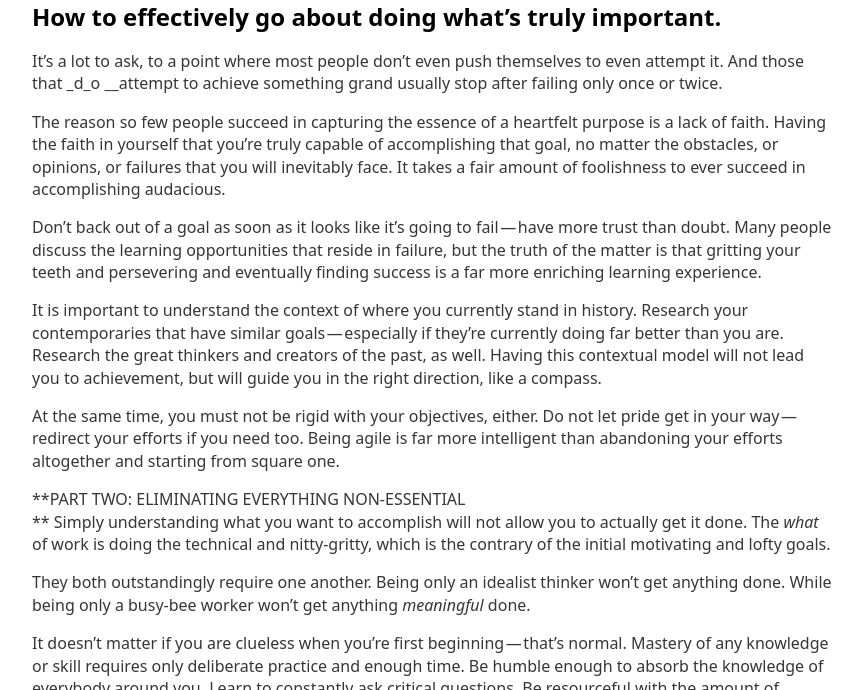
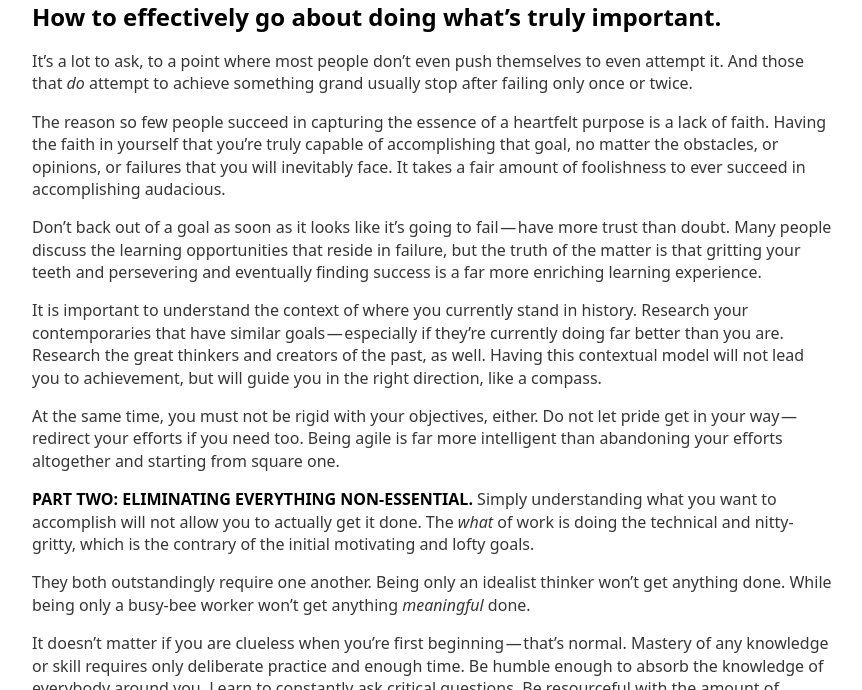
Before and after one commit to brennanbrown/watery, a Jekyll site: the page built from _posts/example_posts/2020-10-25-the-duality-of-purpose-and-work.md, in a window 1280 px wide and 900 px high, scrolled down 643 px, cut to the strip 210-900 px from the top of the window. Shown: the whole strip, without its empty margins (208-1070 px from the left). Built offline with Jekyll 4.4.1, drawn with Linux system fonts in a browser that asks for light colours; some of the changed text lies outside the part shown.

```diff
--- a/_posts/example_posts/2020-10-25-the-duality-of-purpose-and-work.md
+++ b/_posts/example_posts/2020-10-25-the-duality-of-purpose-and-work.md
@@ -9,7 +9,7 @@ tags:
   - Inspiration
 ---
 
-**PART ONE: HAVING FAITH IN GRAND DREAMS** Understanding the _why_ of the work is the most important thing that’s needed when starting out. It’s so easy to become discouraged when you’re in the the thick of the weeds, when you need to do difficult or tedious. Motivation and discipline to do such work comes from having a bigger picture — a purpose.
+**PART ONE: HAVING FAITH IN GRAND DREAMS.** Understanding the _why_ of the work is the most important thing that’s needed when starting out. It’s so easy to become discouraged when you’re in the the thick of the weeds, when you need to do difficult or tedious. Motivation and discipline to do such work comes from having a bigger picture — a purpose.
 
 This purpose comes from a place of realistic optimism and idealism. It’s a messy and bold goal. A tangible, yet implausible objective without conventional measure or perspective. There’s a lot wrong with the world — and a lot of people that will complain about it — but how can you improve it? What troubles are you willing to tackle head-on for the good of humanity?
 
@@ -21,7 +21,7 @@ This purpose comes from a place of realistic optimism and idealism. It’s a mes
 
 <!--more-->
 
-It’s a lot to ask, to a point where most people don’t even push themselves to even attempt it. And those that \_d_o \_\_attempt to achieve something grand usually stop after failing only once or twice.
+It’s a lot to ask, to a point where most people don’t even push themselves to even attempt it. And those that _do_ attempt to achieve something grand usually stop after failing only once or twice.
 
 The reason so few people succeed in capturing the essence of a heartfelt purpose is a lack of faith. Having the faith in yourself that you’re truly capable of accomplishing that goal, no matter the obstacles, or opinions, or failures that you will inevitably face. It takes a fair amount of foolishness to ever succeed in accomplishing audacious.
 
@@ -31,8 +31,7 @@ It is important to understand the context of where you currently stand in histor
 
 At the same time, you must not be rigid with your objectives, either. Do not let pride get in your way — redirect your efforts if you need too. Being agile is far more intelligent than abandoning your efforts altogether and starting from square one.
 
-**PART TWO: ELIMINATING EVERYTHING NON-ESSENTIAL
-** Simply understanding what you want to accomplish will not allow you to actually get it done. The _what_ of work is doing the technical and nitty-gritty, which is the contrary of the initial motivating and lofty goals.
+**PART TWO: ELIMINATING EVERYTHING NON-ESSENTIAL.** Simply understanding what you want to accomplish will not allow you to actually get it done. The _what_ of work is doing the technical and nitty-gritty, which is the contrary of the initial motivating and lofty goals.
 
 They both outstandingly require one another. Being only an idealist thinker won’t get anything done. While being only a busy-bee worker won’t get anything _meaningful_ done.
 
```
Also changed, not shown: _posts/example_posts/2020-10-28-creating-a-contingency-plan.md (+1 -1 lines).
